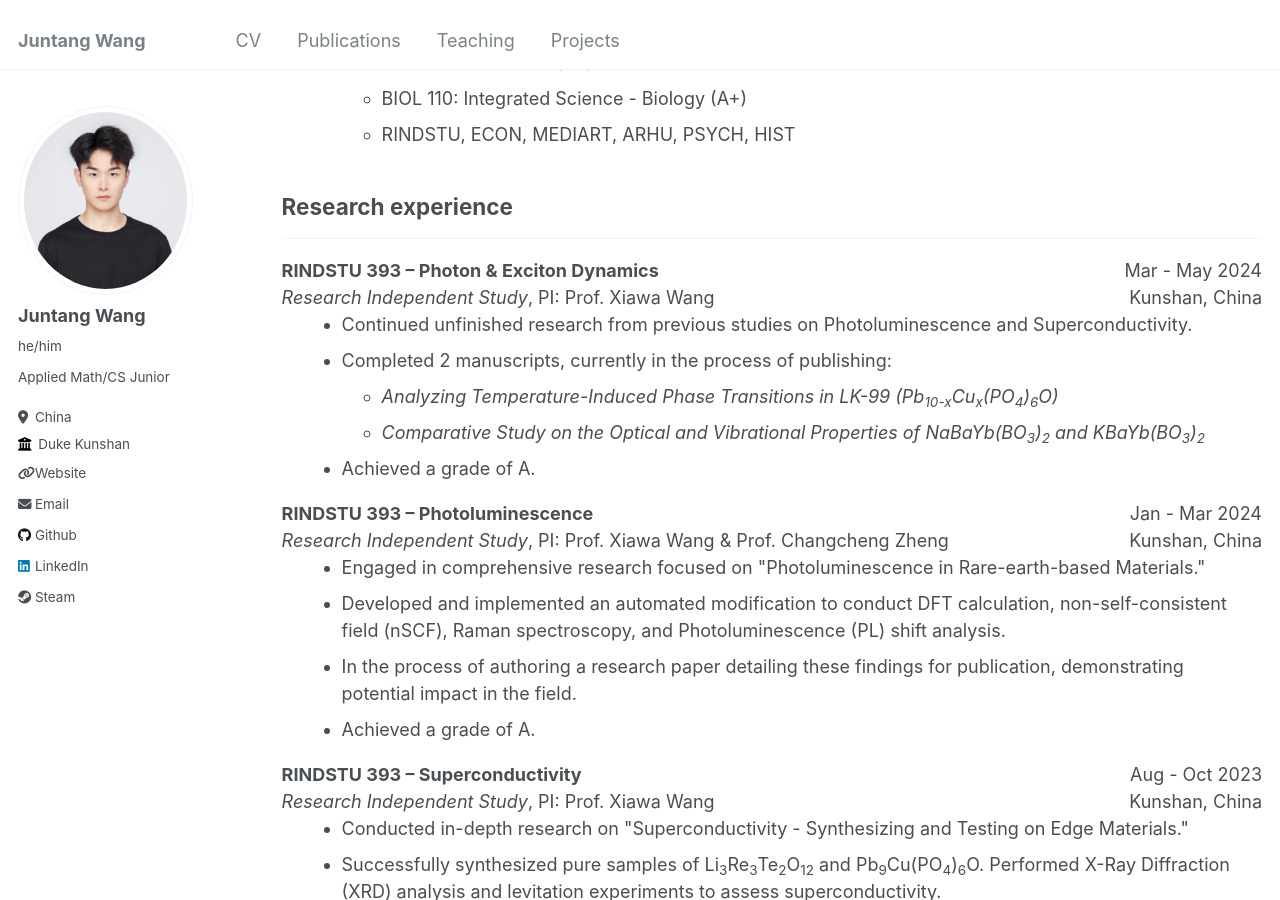
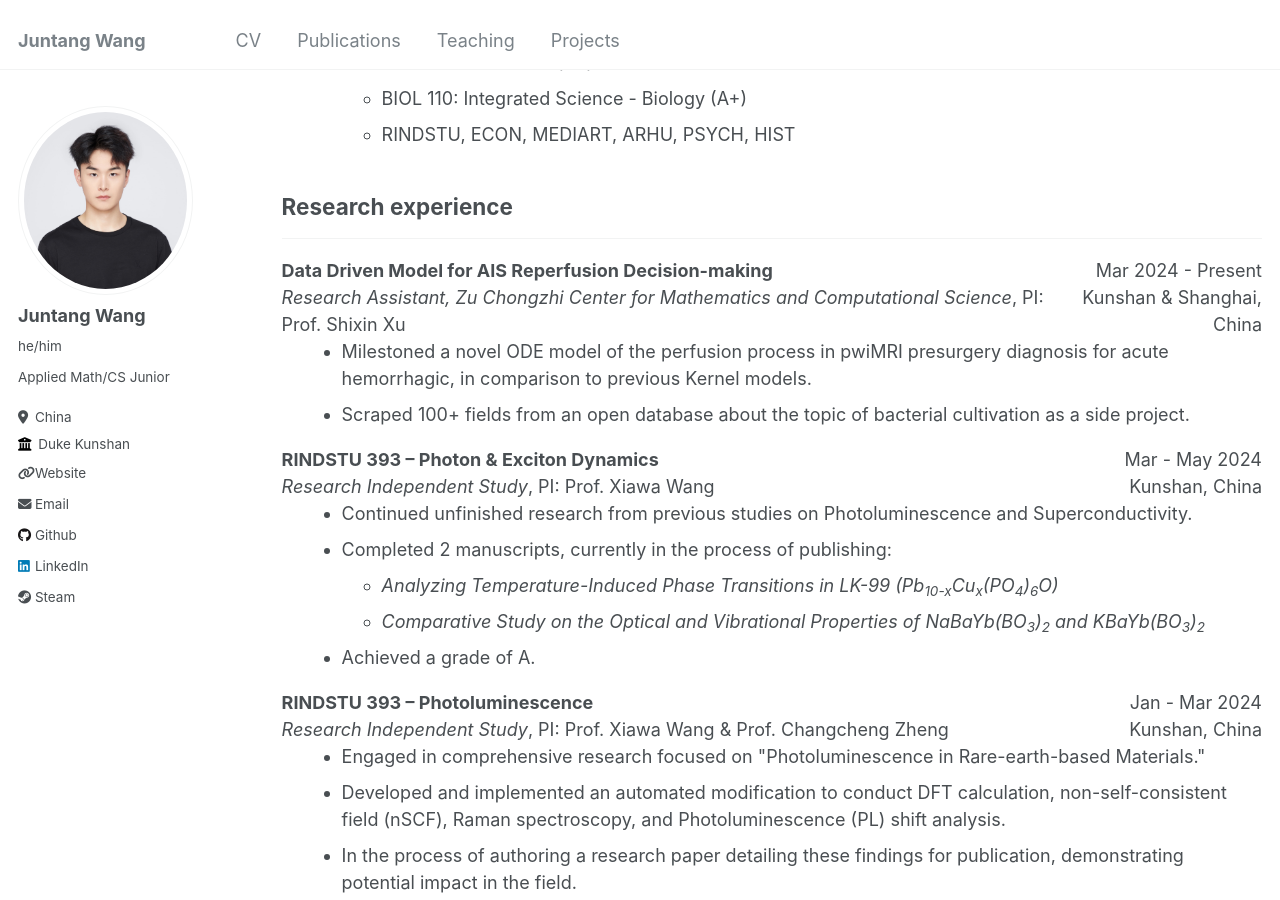
Before and after one commit to qqgjyx/qqgjyx.github.io, a Jekyll site: the page built from _pages/cv.md, in a window 1280 px wide and 900 px high, scrolled down 694 px. Built offline with Jekyll 4.4.1, drawn with Linux system fonts in a browser that asks for light colours.

Commit message:
Updated cv.md

```diff
--- a/_pages/cv.md
+++ b/_pages/cv.md
@@ -61,6 +61,24 @@ redirect_from:
 
 ## Research experience
 <hr>
+<div style="display: flex; justify-content: space-between;">
+  <div>
+    <strong>Data Driven Model for AIS Reperfusion Decision-making</strong><br>
+    <em>Research Assistant, Zu Chongzhi Center for Mathematics and Computational Science</em>, PI: Prof. Shixin Xu<br>
+  </div>
+  <div style="text-align: right;">
+    Mar 2024 - Present<br>
+    Kunshan & Shanghai, China
+  </div>
+</div>
+<div style="padding-left: 20px;">
+  <ul style="margin-top: 0;">
+    <li>Milestoned a novel ODE model of the perfusion process in pwiMRI presurgery diagnosis for acute hemorrhagic, in comparison to previous Kernel models.</li>
+    <li>Scraped 100+ fields from an open database about the topic of bacterial cultivation as a side project.</li>
+  </ul>
+</div>
+
+
 <div style="display: flex; justify-content: space-between;">
   <div>
     <strong>RINDSTU 393 – Photon & Exciton Dynamics</strong><br>
```
